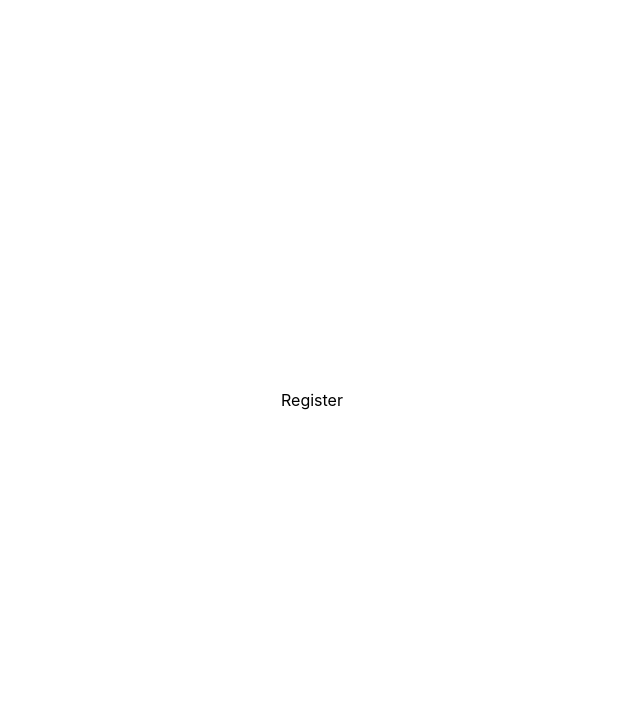
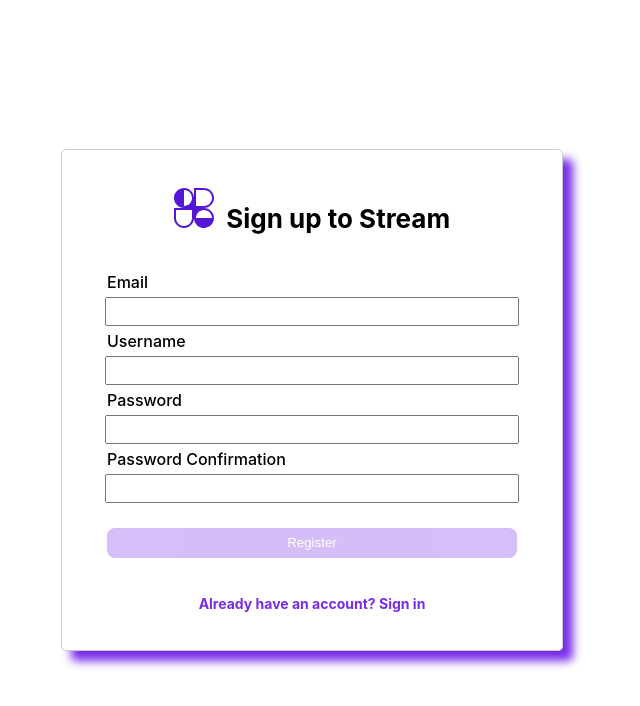
Before and after one commit to Samuelcy/livestream-web-app, a React (Create React App) app in the folder client/: page /auth in a window 1280 px wide. Both pictures are taken after a click on the element "Don't have an account? Please sign up". Shown: the top 706 px of the page, without its empty margins (328-968 px from the left). Built offline with nearby package versions, Linux system fonts and the light colour scheme.

Commit message:
Add register form

```diff
--- a/client/src/AuthPage/Register.js
+++ b/client/src/AuthPage/Register.js
@@ -1,5 +1,127 @@
-import React from "react";
+import React, { useState } from "react";
+import { Logo } from "./Logo";
+import { AuthInput } from "./AuthInput";
+import { usernameValidationMessage, emailValidationMessage, passwordValidationMessage, passwordConfValidationMessage, validateEmail, validatePassword, validateUsername, validatePasswordConf } from "../shared/validators";
 
-export const Register= ({ switchAuthHandler }) => {
-    return <div onClick={switchAuthHandler}>Register</div>
+export const Register = ({ switchAuthHandler }) => {
+    const [formState, setFormState] = useState({
+        email: {
+            value: '',
+            isValid: false,
+            showError: false,
+        },
+        password: {
+            value: '',
+            isValid: false,
+            showError: false,
+        },
+        username: {
+            value: '',
+            isValid: false,
+            showError: false,
+        },
+        passwordConf: {
+            value: '',
+            isValid: false,
+            showError: false,
+        }
+
+    })
+
+    // update the state of a specific form field (either "email" or "password") whenever its value change
+    const handleInputValueChange = (value, field) => {
+        setFormState(prevState => ({
+            ...prevState,
+            [field]: {
+                ...prevState[field],
+                value,
+            }
+        }));
+    }
+
+    const handleInputValidatorOnBlur = (value, field) => {
+        let isValid = false;
+        switch (field) {
+            case 'email':
+                isValid = validateEmail(value);
+                break;
+            case 'password':
+                isValid = validatePassword(value);
+                break;
+            case 'username':
+                isValid = validateUsername(value);
+                break;
+            case 'passwordConf':
+                isValid = validatePasswordConf(formState.password.value,value);
+                break;
+            default:
+                break;
+        }
+
+        setFormState(prevState => ({
+            ...prevState,
+            [field]: {
+                ...prevState[field],
+                isValid,
+                showError: !isValid,
+            }
+        }));
+    }
+
+    return <div className="register-container">
+        <Logo text={'Sign up to Stream'} />
+        <form className="auth-form">
+            <AuthInput
+                field='email'
+                label='Email'
+                value={formState.email.value}
+                onChangeHandler={handleInputValueChange}
+                type='text'
+                onBlurHandler={handleInputValidatorOnBlur}
+                showErrorMessage={formState.email.showError}
+                validationMessage={emailValidationMessage}
+            />
+            <AuthInput
+                field='username'
+                label='Username'
+                value={formState.username.value}
+                onChangeHandler={handleInputValueChange}
+                type='text'
+                onBlurHandler={handleInputValidatorOnBlur}
+                showErrorMessage={formState.username.showError}
+                validationMessage={usernameValidationMessage}
+            />
+            <AuthInput
+                field='password'
+                label='Password'
+                value={formState.password.value}
+                onChangeHandler={handleInputValueChange}
+                type='password'
+                onBlurHandler={handleInputValidatorOnBlur}
+                showErrorMessage={formState.password.showError}
+                validationMessage={passwordValidationMessage}
+            />
+            <AuthInput
+                field='passwordConf'
+                label='Password Confirmation'
+                value={formState.passwordConf.value}
+                onChangeHandler={handleInputValueChange}
+                type='password'
+                onBlurHandler={handleInputValidatorOnBlur}
+                showErrorMessage={formState.passwordConf.showError}
+                validationMessage={passwordConfValidationMessage}
+            />
+            <button disabled={!formState.password.isValid ||
+                !formState.email.isValid ||
+                !formState.username.isValid ||
+                formState.password.value !== formState.passwordConf.value
+            }
+            >
+                Register
+            </button>
+        </form>
+        <span onClick={switchAuthHandler} className="auth-form-switch-label">
+            Already have an account? Sign in
+        </span>
+    </div>
 }
```
